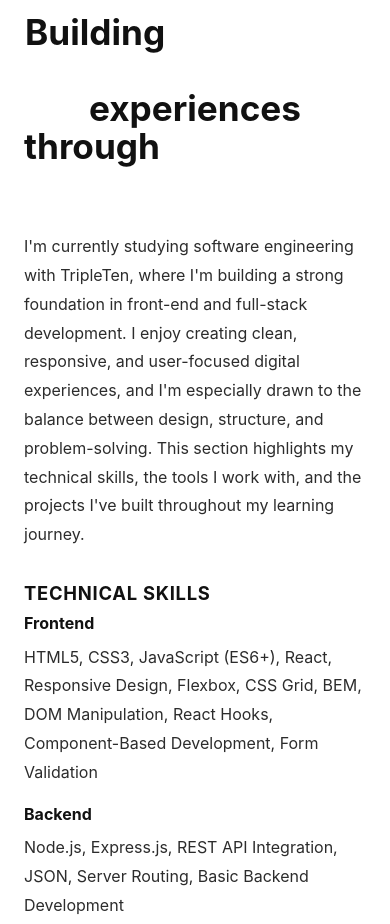
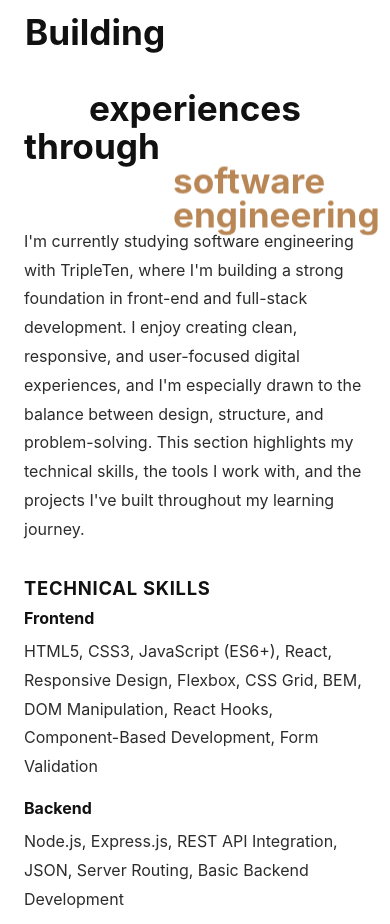
Before and after one commit to MykeRam/Mykes-Photog, a React (Vite) app in the folder client/: page / in a window 390 px wide. Shown: the part 2440-3364 px from the top of the page. Built offline with nearby package versions, Linux system fonts and the light colour scheme; the HTML template or start-up script is replaced by a standard one.

Commit message:
fix: refine coding heading mobile layout

```diff
--- a/client/src/components/Coding/Coding.css
+++ b/client/src/components/Coding/Coding.css
@@ -49,6 +49,13 @@
   gap:0.16em;
   flex-wrap:nowrap;
   vertical-align:baseline;
+}
+
+.coding-title-software-stack {
+  display:inline-flex;
+  align-items:baseline;
+  gap:0.14em;
+  flex-wrap:nowrap;
 }
 
 .coding-title-prefix {
@@ -275,3 +282,37 @@
     font-size:0.72rem;
   }
 }
+
+@media (max-width: 560px) {
+  .coding-intro-title {
+    text-wrap:initial;
+  }
+
+  .coding-title-cluster {
+    display:inline-grid;
+    grid-template-columns:auto auto;
+    column-gap:0.34em;
+    align-items:start;
+    justify-content:center;
+  }
+
+  .coding-title-prefix {
+    line-height:0.92;
+    padding-right:0.02em;
+  }
+
+  .coding-title-software-stack {
+    display:grid;
+    gap:0;
+    margin-left:0;
+  }
+
+  .coding-title-mask {
+    overflow:visible;
+  }
+
+  .coding-title-emphasis--software {
+    display:block;
+    line-height:0.96;
+  }
+}
--- a/client/src/components/Coding/Coding.jsx
+++ b/client/src/components/Coding/Coding.jsx
@@ -342,7 +342,8 @@ export default function Coding({ sectionId = 'coding', cueTrigger = 0 }) {
               </motion.span>{' '}
               experiences{' '}
               <span className="coding-title-cluster">
-                <span className="coding-title-prefix">through</span>{' '}
+                <span className="coding-title-prefix">through</span>
+                <span className="coding-title-software-stack">
                   <span className="coding-title-mask">
                     <motion.span
                       className="coding-title-emphasis coding-title-emphasis--software"
@@ -356,10 +357,31 @@ export default function Coding({ sectionId = 'coding', cueTrigger = 0 }) {
                         shouldReduceMotion ? { duration: 0 } : headingAnimations.softwareEngineering.transition
                       }
                     >
-                    software engineering
+                      software
                     </motion.span>
                   </span>
-                .
+                  <span className="coding-title-mask">
+                    <motion.span
+                      className="coding-title-emphasis coding-title-emphasis--software"
+                      initial={shouldReduceMotion ? false : headingAnimations.softwareEngineering.initial}
+                      animate={
+                        shouldReduceMotion || hasHeadingActivated
+                          ? headingAnimations.softwareEngineering.whileInView
+                          : {}
+                      }
+                      transition={
+                        shouldReduceMotion
+                          ? { duration: 0 }
+                          : {
+                              ...headingAnimations.softwareEngineering.transition,
+                              delay: headingAnimations.softwareEngineering.transition.delay + 0.06
+                            }
+                      }
+                    >
+                      engineering.
+                    </motion.span>
+                  </span>
+                </span>
               </span>
             </motion.h2>
             <p className="coding-intro-text">
```
Lines whose indentation alone changed are shown as unchanged.
